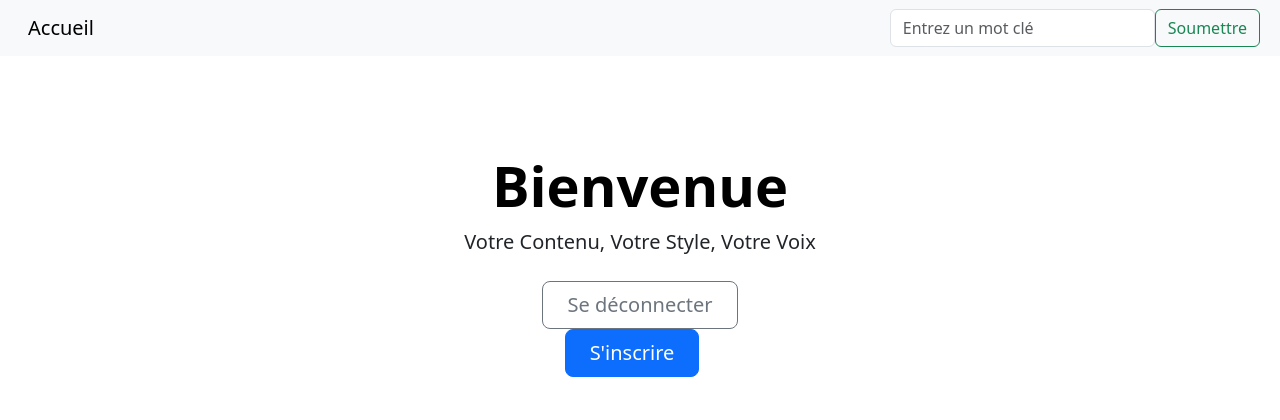
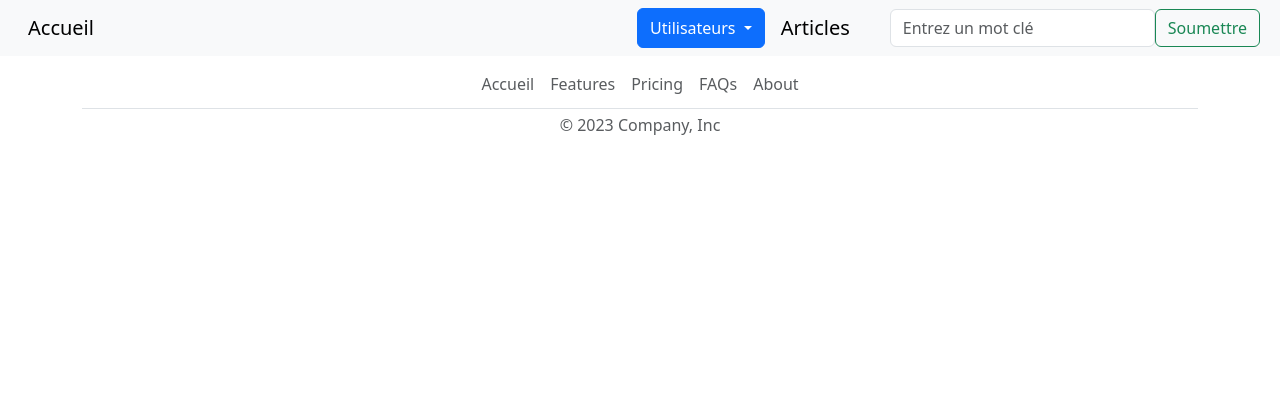
Before and after one commit to mileneDesjardins/CMS, a Flask app: page /admin in a window 1280 px wide. Shown: the top 420 px of the page. After the commit the page ends 135 px from the top, so only its background shows below. Run offline with Flask 3, Linux system fonts and the light colour scheme; a user stored in the database is signed in.

Commit message:
articles

```diff
--- a/app.py
+++ b/app.py
@@ -43,6 +43,7 @@ def accueil():
         nom = None
         photo = None
     return render_template('index.html', titre=titre, prenom=prenom, nom=nom, photo=photo)
+
 
 
 @app.route('/recherche', methods=['GET', 'POST'])
@@ -129,9 +130,42 @@ def connexion():
             session["nom"] = utilisateur[1]
             session["id_photo"] = utilisateur[4]
             return redirect("/", 302)
+
         else:
             return render_template('connexion.html', erreur="Connexion impossible, veuillez vérifier vos informations")
 
+@app.route('/connexion_admin', methods=['GET', 'POST'])
+def connexion_admin():
+    titre = "Connexion"
+    if request.method == "GET":
+        return render_template("connexion.html")
+    else:
+        username = request.form["username"]
+        mdp = request.form["mdp"]
+
+        if username == "" or mdp == "":
+            return render_template('connexion.html', erreur="Veuillez remplir tous les champs")
+
+        utilisateur = get_db().get_user_login_info(username)
+        if utilisateur is None:
+            return render_template('connexion.html',
+                                   erreur="Utilisateur inexistant, veuillez vérifier vos informations")
+
+        salt = utilisateur[3]
+        mdp_hash = hashlib.sha512(str(mdp + salt).encode("utf-8")).hexdigest()
+        if mdp_hash == utilisateur[2]:
+            # Accès autorisé
+            id_session = uuid.uuid4().hex
+            # get_db().save_session(id_session, username)
+
+            session["id"] = id_session
+            session["prenom"] = utilisateur[0]
+            session["nom"] = utilisateur[1]
+            session["id_photo"] = utilisateur[4]
+            return redirect("/articles", 302)
+
+        else:
+            return render_template('connexion.html', erreur="Connexion impossible, veuillez vérifier vos informations")
 
 @app.route('/deconnexion')
 @login_required
@@ -139,13 +173,17 @@ def deconnexion():
     session.clear()  # Supprime toutes les données de la session
     return redirect("/")
 
-
 @app.route('/admin', methods=['GET', 'POST'])
 @login_required
 def admin():
     titre = "Admin"
-    return render_template('index.html', titre=titre)
+    return render_template('articles.html', titre=titre)
 
+
+@app.route('/articles', methods=['GET'])
+def articles():
+    titre = 'Articles'
+    return render_template('articles.html', titre=titre)
 
 @app.route('/confirmation', methods=['GET'])
 def confirmation():
--- a/authorization_decorator.py
+++ b/authorization_decorator.py
@@ -1,4 +1,4 @@
-from flask import session, render_template
+from flask import session, render_template, redirect
 from functools import wraps
 
 from functools import wraps
@@ -8,6 +8,6 @@ def login_required(f):
     @wraps(f)
     def decorated_function(*args, **kwargs):
         if 'id' not in session:
-            return render_template('connexion.html')
+            return redirect('/connexion_admin', 302)
         return f(*args, **kwargs)
     return decorated_function
--- /dev/null
+++ b/templates/articles.html
@@ -0,0 +1,4 @@
+{% extends "layout.html" %}
+{% block content %}
+
+{% endblock %}
--- a/templates/layout.html
+++ b/templates/layout.html
@@ -11,7 +11,23 @@
 <nav class="navbar navbar-expand-lg bg-body-tertiary">
     <div class="container-fluid">
         <a class="navbar-brand px-3" href="{{ url_for('accueil') }}">Accueil</a>
-        <form class="d-flex mx-2" method="POST" role="search" >
+        {% if 'id' in session %}
+            <ul class="navbar-nav ms-auto">
+                <div class="btn-group" role="group">
+                    <button type="button" class="btn btn-primary dropdown-toggle" data-bs-toggle="dropdown"
+                            aria-expanded="false">
+                        Utilisateurs
+                    </button>
+                    <ul class="dropdown-menu">
+                        <li><a class="dropdown-item" href="#">Ajouter</a></li>
+                        <li><a class="dropdown-item" href="#">Modifier</a></li>
+                        <li><a class="dropdown-item" href="#">Désactiver</a></li>
+                    </ul>
+                </div>
+                <a class="navbar-brand px-3" href="{{ url_for('accueil') }}">Articles</a>
+            </ul>
+        {% endif %}
+        <form class="d-flex mx-2" method="POST" role="search">
             <label>
                 <input class="form-control me-2" name="recherche_input" placeholder="Entrez un mot clé" type="search">
             </label>
```
